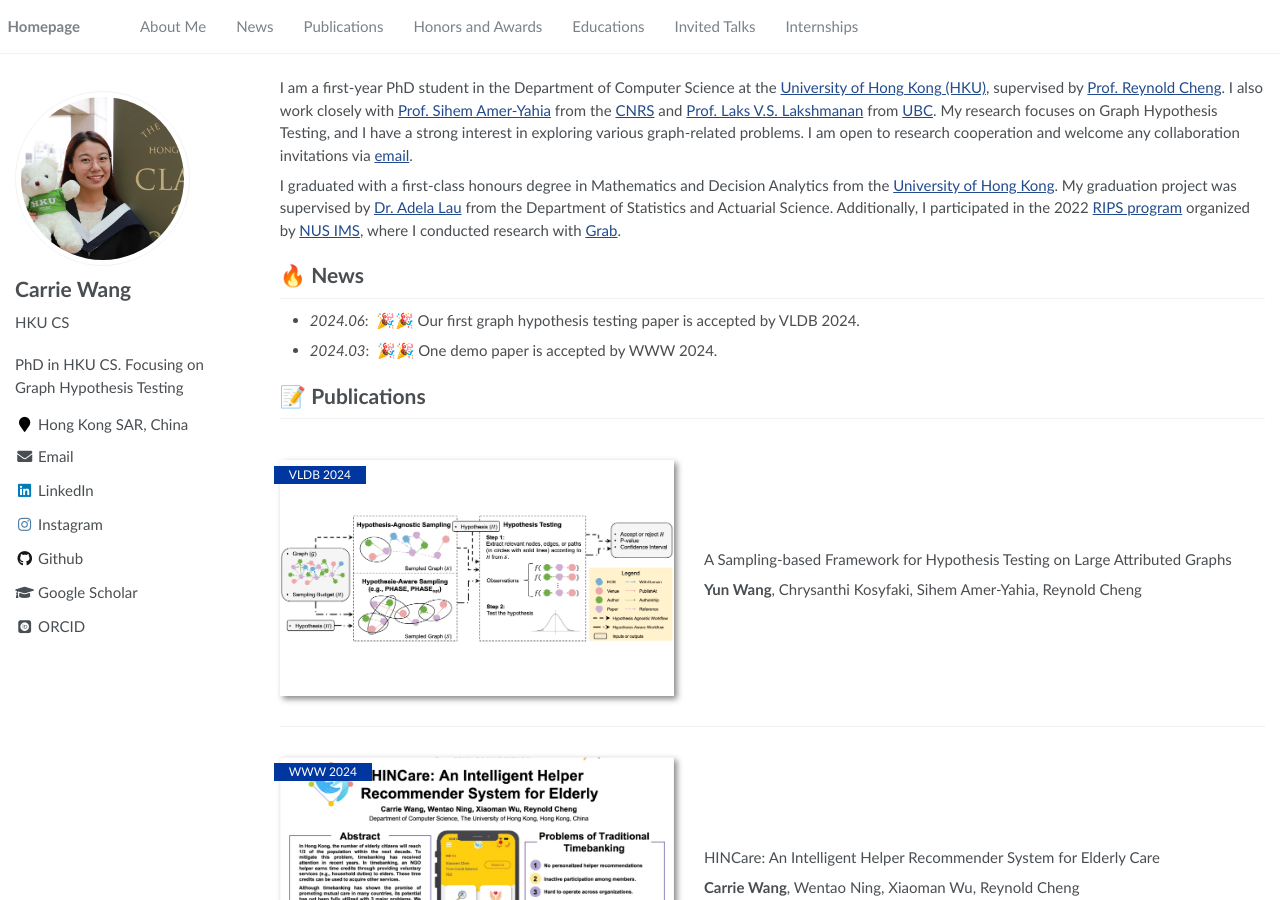
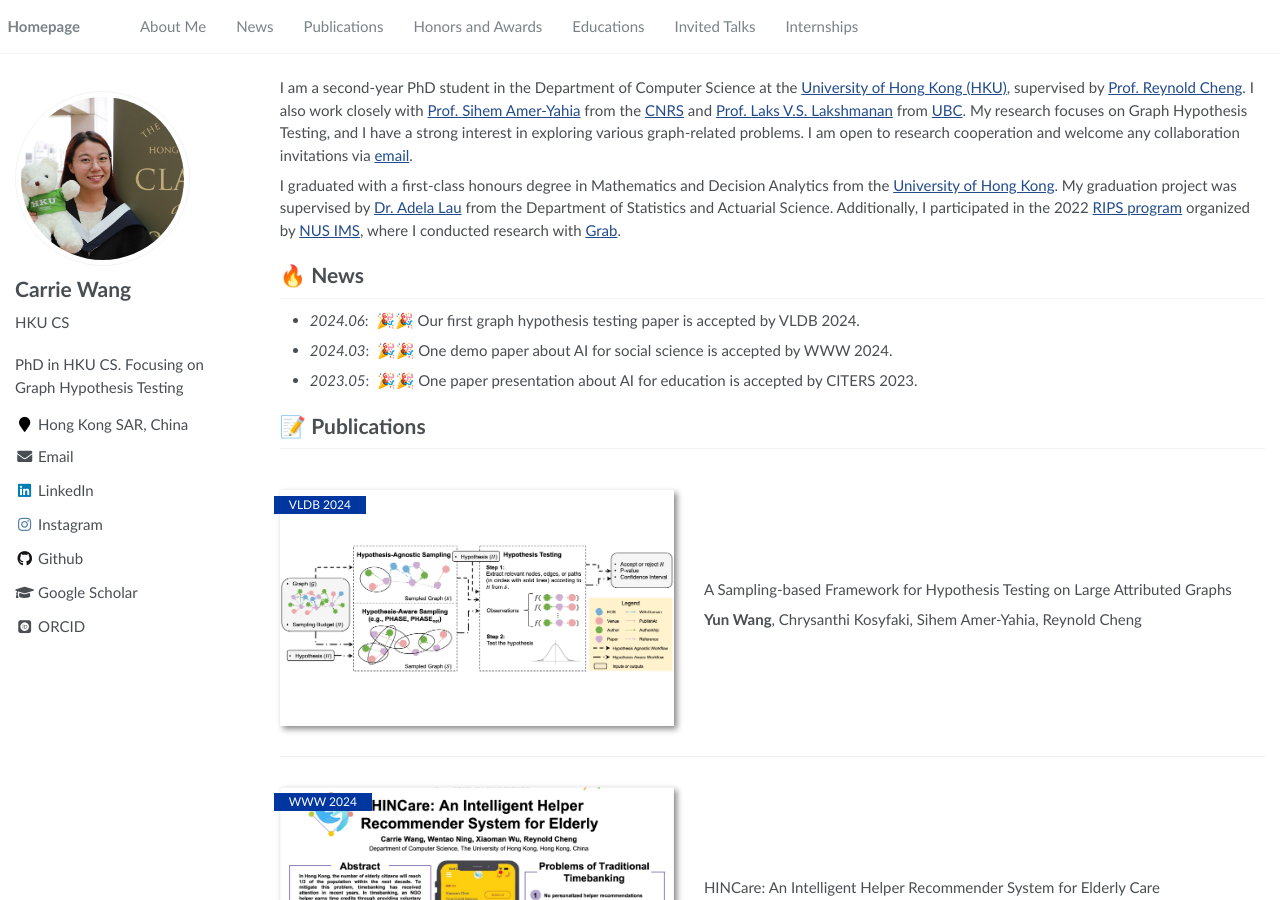
Before and after one commit to Carrieww/carrieww.github.io, a Jekyll site: the page built from _pages/about.md, in a window 1280 px wide and 900 px high. Built offline with Jekyll 4.4.1, drawn with Linux system fonts in a browser that asks for light colours; some web fonts are replaced.

Commit message:
update papers

```diff
--- a/_pages/about.md
+++ b/_pages/about.md
@@ -17,13 +17,14 @@ redirect_from:
 
 <span class='anchor' id='about-me'></span>
 
-<p>I am a first-year PhD student in the Department of Computer Science at the <a href="https://www.hku.hk/">University of Hong Kong (HKU)</a>, supervised by <a href="https://www.reynold.hku.hk/">Prof. Reynold Cheng</a>. I also work closely with <a href="https://en.wikipedia.org/wiki/Sihem_Amer-Yahia">Prof. Sihem Amer-Yahia</a> from the <a href="https://www.cnrs.fr/en">CNRS</a> and <a href="https://www.cs.ubc.ca/~laks/">Prof. Laks V.S. Lakshmanan</a> from <a href="https://www.ubc.ca/">UBC</a>. My research focuses on Graph Hypothesis Testing, and I have a strong interest in exploring various graph-related problems. I am open to research cooperation and welcome any collaboration invitations via <a href="mailto:carrie07@connect.hku.hk">email</a>.</p>
+<p>I am a second-year PhD student in the Department of Computer Science at the <a href="https://www.hku.hk/">University of Hong Kong (HKU)</a>, supervised by <a href="https://www.reynold.hku.hk/">Prof. Reynold Cheng</a>. I also work closely with <a href="https://en.wikipedia.org/wiki/Sihem_Amer-Yahia">Prof. Sihem Amer-Yahia</a> from the <a href="https://www.cnrs.fr/en">CNRS</a> and <a href="https://www.cs.ubc.ca/~laks/">Prof. Laks V.S. Lakshmanan</a> from <a href="https://www.ubc.ca/">UBC</a>. My research focuses on Graph Hypothesis Testing, and I have a strong interest in exploring various graph-related problems. I am open to research cooperation and welcome any collaboration invitations via <a href="mailto:carrie07@connect.hku.hk">email</a>.</p>
 
 <p>I graduated with a first-class honours degree in Mathematics and Decision Analytics from the <a href="https://www.hku.hk/">University of Hong Kong</a>. My graduation project was supervised by <a href="https://saasweb.hku.hk/staff/adelalau/">Dr. Adela Lau</a> from the Department of Statistics and Actuarial Science. Additionally, I participated in the 2022 <a href="https://ims.nus.edu.sg/events/rips2022/">RIPS program</a> organized by <a href="https://ims.nus.edu.sg/">NUS IMS</a>, where I conducted research with <a href="https://www.grab.com/sg/">Grab</a>.</p>
 
 # 🔥 News
 - *2024.06*: &nbsp;🎉🎉 Our first graph hypothesis testing paper is accepted by VLDB 2024.
-- *2024.03*: &nbsp;🎉🎉 One demo paper is accepted by WWW 2024.
+- *2024.03*: &nbsp;🎉🎉 One demo paper about AI for social science is accepted by WWW 2024.
+- *2023.05*: &nbsp;🎉🎉 One paper presentation about AI for education is accepted by CITERS 2023.
 
 # 📝 Publications
 <div class='paper-box'><div class='paper-box-image'><div><div class="badge">VLDB 2024</div><img src='images/framework.png' alt="sym" width="100%"></div></div>
```
